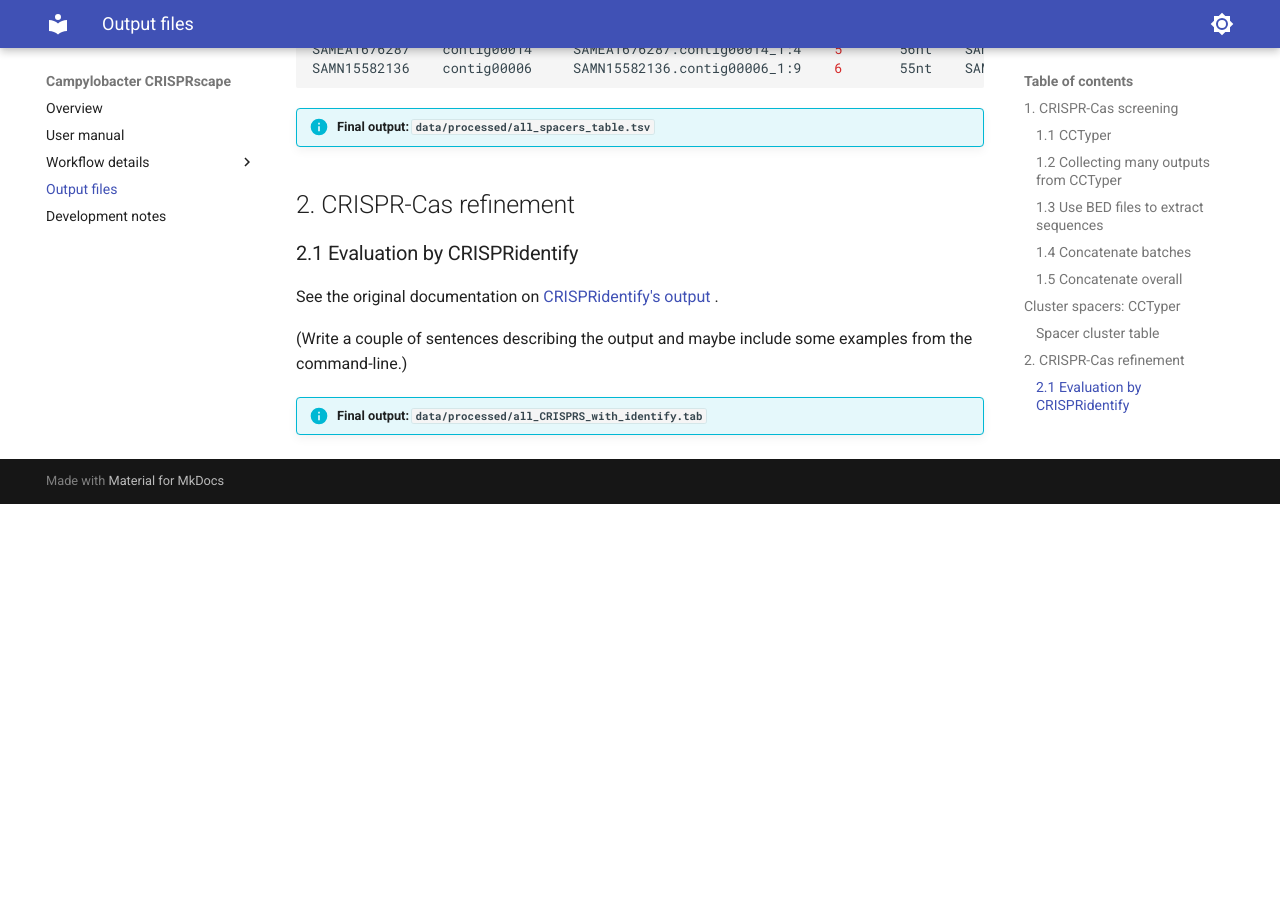
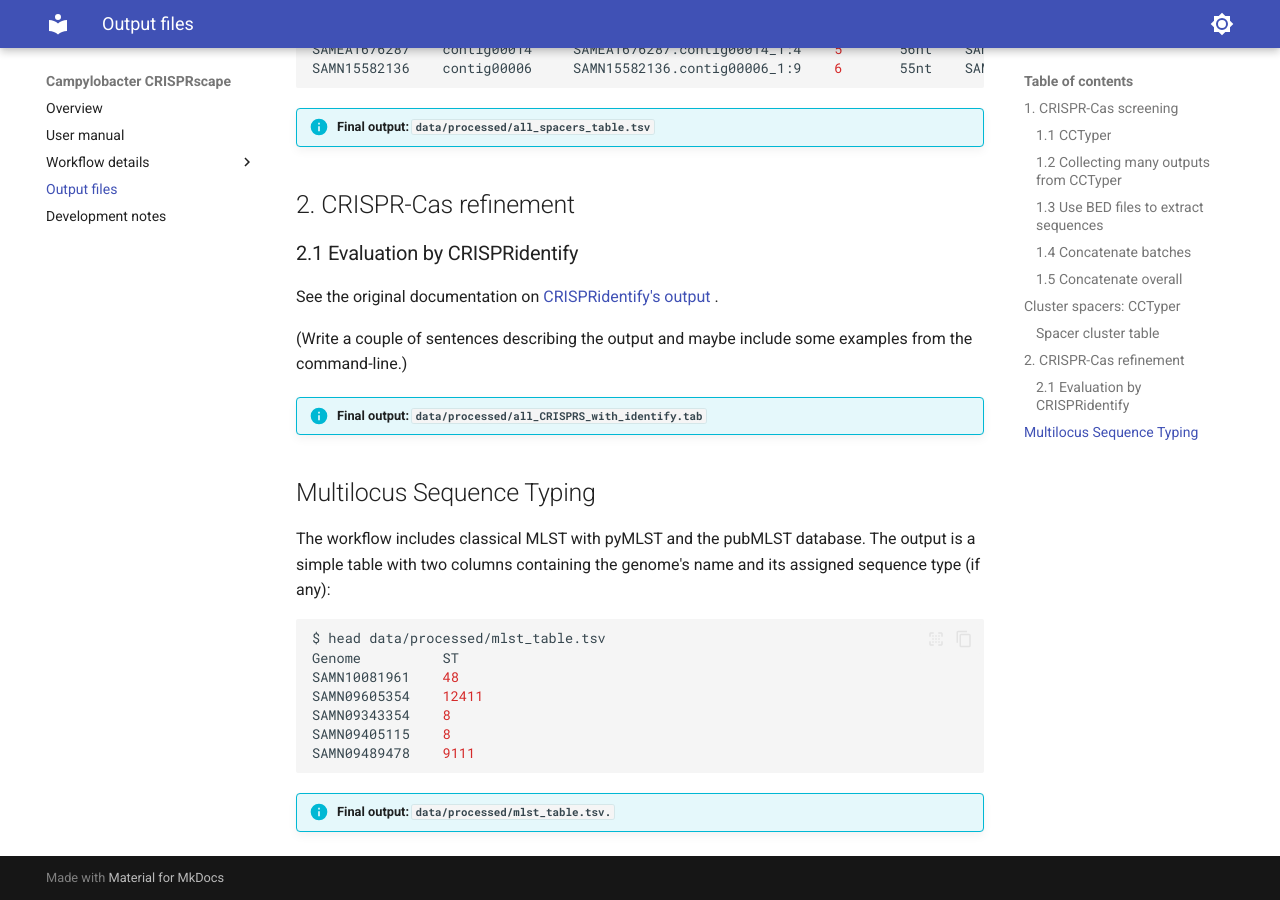
Before and after one commit to UtrechtUniversity/campylobacter-crisprscape, an MkDocs documentation site: the page built from doc/output_files.md, in a window 1280 px wide and 900 px high, scrolled down 3710 px. Built offline with MkDocs 1.6.1 and Material for MkDocs 9.7.7, drawn with Linux system fonts in a browser that asks for light colours; before the commit the page ends 4214 px from its top, so only the background shows below that.

Commit message:
Concatenate MLST output
- Include MLST in documentation

- Tick box in to do

````diff
--- a/doc/output_files.md
+++ b/doc/output_files.md
@@ -216,3 +216,21 @@ See the original documentation on
 examples from the command-line.)
 
 !!! info "Final output: `data/processed/all_CRISPRS_with_identify.tab`"
+
+## Multilocus Sequence Typing
+
+The workflow includes classical MLST with pyMLST and the pubMLST database.
+The output is a simple table with two columns containing the genome's name
+and its assigned sequence type (if any):
+
+``` bash
+$ head data/processed/mlst_table.tsv
+Genome          ST
+SAMN10081961    48
+SAMN09605354    12411
+SAMN09343354    8
+SAMN09405115    8
+SAMN09489478    9111
+```
+
+!!! info "Final output: `data/processed/mlst_table.tsv.`"
--- a/mkdocs.yaml
+++ b/mkdocs.yaml
@@ -11,6 +11,7 @@ nav:
     - CRISPR refinement: CRISPR_refinement.md
     - CRISPR clustering: clustering_spacers.md
     - SpacePHARER: spacepharer.md
+    - Extra functions: extra_functions.md
   - Output files: output_files.md
   - Development notes: dev_notes.md
 theme:
````
Also changed, not shown: README.md (+1 -1 lines), doc/extra_functions.md (added, +15 -0 lines), 1 other file.
